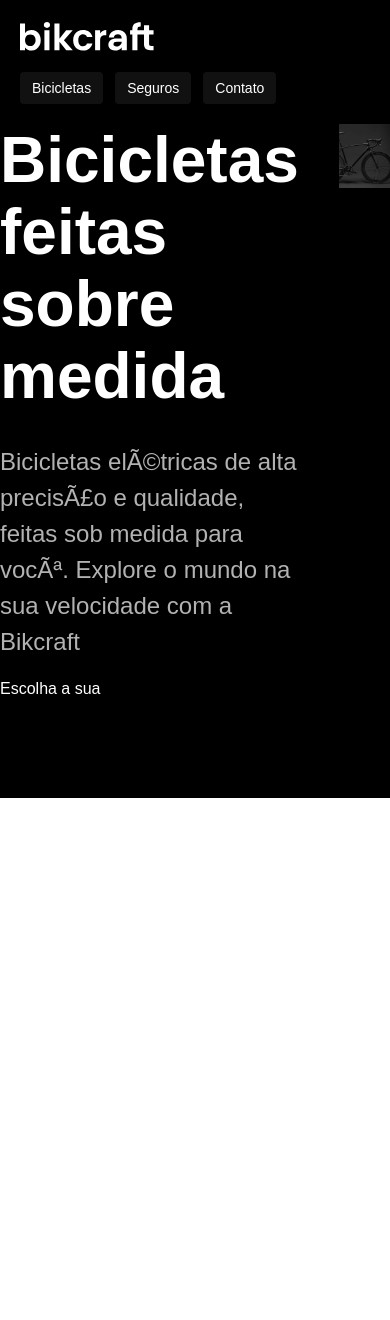
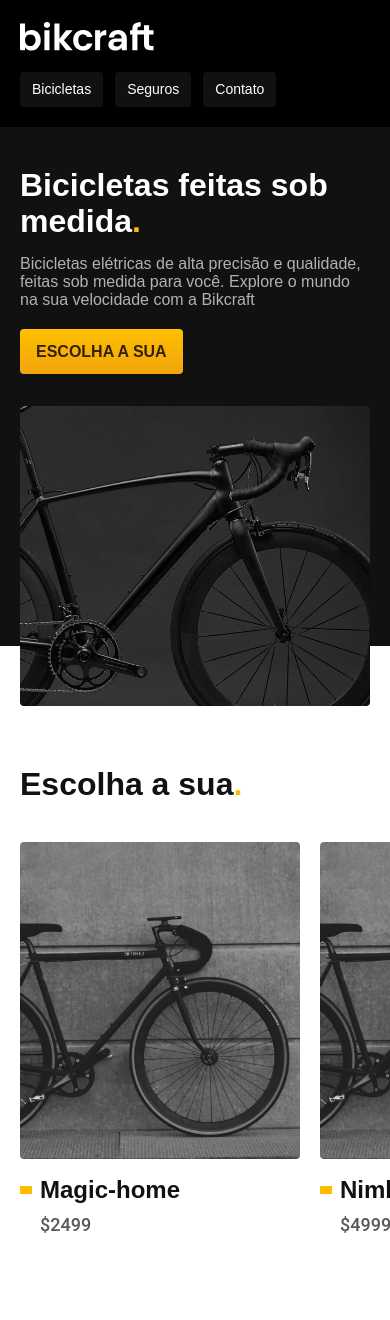
Before and after one commit to Kayansouza/Bickcraft, a plain HTML site: page index.html in a window 390 px wide. Shown: the top 1320 px of the page. Before the commit the page ends 844 px from the top, so only its background shows below. Drawn offline with Linux system fonts and the light colour scheme.

Commit message:
Atualizações do Bikcraft

```diff
--- /dev/null
+++ b/css/bicletas/bicicletas-lista.css
@@ -0,0 +1,65 @@
+.bicicletas-lista {
+    padding-top: 60px;
+    padding-bottom: 120px;
+}
+
+.bicicletas-lista h2{
+    margin-bottom: 40px;
+}
+
+.bicicletas-lista ul {
+    display: flex;
+    gap: 40px;
+    padding: 0 20px 20px 20px;
+    max-width: 1400px;
+    margin-left: auto;
+    margin-right: auto;
+    overflow-x: auto;
+}
+
+.bicicletas-lista li{
+    flex: 1;
+min-width: 280px;
+}
+
+.bicicletas-lista a {
+    display: block;
+}
+
+.bicicletas-lista img {
+    margin-bottom: 16px;
+}
+
+.bicicletas-lista h3 {
+    margin-bottom: 8px;
+    display: flex;
+    align-items: center;
+}
+
+.bicicletas-lista h3::before {
+    content: '';
+    display: inline-block;
+    height: 8px;
+    width: 12px;
+    margin-right: 8px;
+    background-color: var(--cor-p1);
+    transition: width 0.2s;
+}
+
+.bicicletas-lista a:hover h3::before {
+    width: 24px;
+}
+
+.bicicletas-lista li span {
+    padding-left: 20px;
+}
+
+@media (max-width: 800px) {
+    .bicicletas-lista {
+        padding-bottom: 60px;
+    }
+
+    .bicicletas-lista ul {
+        gap: 20px;
+    }
+}
--- /dev/null
+++ b/css/global/global.css
@@ -0,0 +1,35 @@
+body {
+    margin: 0px;
+    font-family: Arial, Helvetica, sans-serif;
+    color: #111111;
+    padding-bottom: 600px;
+  }
+
+  h1,
+  h2,
+  h3,
+  h4,
+  ul,
+  p {
+    margin: 0px;
+  }
+
+  ul {
+    padding: 0px;
+    list-style: none;
+  }
+
+  a {
+    text-decoration: none;
+    color: inherit;
+  }
+
+  img {
+    max-width: 100%;
+    display: block;
+    border-radius: 4px;
+  }
+
+  img[src$='.jpg'] {
+    border-radius: 4px;
+  }
--- /dev/null
+++ b/css/global/header.css
@@ -0,0 +1,67 @@
+.header-bg {
+    background-color: var(--cor-12);
+  }
+
+  .header {
+    display: flex;
+    flex-wrap: wrap;
+    gap: 20px;
+    justify-content: space-between;
+    align-items: center;
+    padding-top: 20px;
+    padding-bottom: 20px;
+  }
+
+  .header-menu {
+    display: flex;
+    flex-wrap: wrap;
+    gap: 40px;
+  }
+
+  .header-menu a {
+    display: inline-block;
+    padding: 16px 0px;
+    position: relative;
+  }
+
+  .header-menu a:after {
+    content: "";
+    display: block;
+    height: 2px;
+    width: 0px;
+    background: var(--cor-0);
+    margin-top: 4px;
+    transition: 0.3s;
+    position: absolute;
+  }
+
+  .header-menu a:hover:after {
+    width: 100%;
+  }
+
+  @media (max-width: 800px) {
+    .header-menu {
+      gap: 20px;
+    }
+    .header-menu a {
+      background: var(--cor-11);
+      padding: 12px 16px;
+      border-radius: 4px;
+    }
+    .header-menu a:hover {
+      background-color: var(--cor-10);
+    }
+    .header a:after {
+      display: none;
+    }
+  }
+
+  @media (max-width: 600px) {
+    .header-menu {
+      gap: 12px;
+    }
+    .header-menu a {
+      padding: 8px 12px;
+      font-size: 14px;
+    }
+  }
--- /dev/null
+++ b/css/home/introduaçao.css
@@ -0,0 +1,52 @@
+.introducao-bg {
+    background: var(--cor-12);
+    box-shadow: inset 0 -120px var(--cor-0);
+  }
+
+  .introducao {
+    display: grid;
+    grid-template-columns: 1fr 1fr;
+    gap: 0px 40px;
+
+  }
+
+  .introducao-conteudo {
+    align-self: end;
+    padding-bottom: 200px;
+  }
+
+  .introducao img {
+    height: 100%;
+    object-fit: cover;
+    border-radius: 4px;
+  }
+
+  .introducao h1 {
+    margin-bottom: 32px;
+  }
+
+  .introducao p {
+    margin-bottom: 20px;
+  }
+
+  @media (max-width: 800px) {
+    .introducao-bg {
+      background: var(--cor-11);
+      padding-top: 40px;
+      box-shadow: inset 0 -60px #ffffff;
+    }
+    .introducao {
+      grid-template-columns: 1fr;
+      gap: 32px;
+    }
+    .introducao-conteudo {
+      padding-bottom: 0px;
+    }
+    .introducao h1 {
+      margin-bottom: 16px;
+    }
+    .introducao img {
+      height: 300px;
+      width: 100%;
+    }
+  }
--- a/css/style.css
+++ b/css/style.css
@@ -1,131 +1,17 @@
-body{
-    margin: 0;
-    font-family: Arial, Helvetica, sans-serif;
-}
-
-h1,ul,
-p{
-    margin: 0px;
-}
-
-ul{
-    padding: 0;
-    list-style: none;
-}
-
-a {
-    text-decoration: none;
-    color: inherit;
-}
-
-img{
-    max-width: 100%;
-    display: block;
-}
 
 
-.header-bg{
-    background-color: #000000;
-}
+@import '/css/global/global.css';
+@import './utilidades/tipografia.css';
+@import './utilidades/cores.css';
 
-.header{
-    display: flex;
-    flex-wrap: wrap;
-    gap: 20px;
-    justify-content: space-between;
-    align-items: center;
-    box-sizing: border-box;
-    padding: 20px;
-    max-width: 1200px;
-    margin-left: auto;
-    margin-right: auto;
-}
 
-.header-menu{
-    display: flex;
-    flex-wrap: wrap;
-    gap: 40px;
-}
+@import './global/header.css';
 
-.header-menu a {
-    color: #ffffff;
-    display: inline-block;
-    padding: 16px 0px;
-    font-size: 18px;
-    position: relative;
-}
+/* Ultilidades */
+@import './utilidades/componentes.css';
 
-.header-menu a:after{
-    content: "";
-    display: block;
-    height: 2px;
-    width: 0px;
-    background: #ffffff;
-    margin-top: 4px;
-    transition: 0.3s;
-    position: absolute;
+/* HOME*/
+@import './home/introduaçao.css';
 
-}
-
-.header-menu a:hover:after {
-    width: 100%;
-}
-
-@media (max-width: 800px){
-    .header-menu{
-        gap: 20px;
-    }
-
-    .header-menu a{
-        background: #111111;
-        padding: 12px 6px;
-        border-radius: 4px;
-    }
-
-    .header-menu a::hover{
-        background-Color: #2e2e2e;
-    }
-    .header a::after{
-        display: none;
-    }
-}
-
-@media (max-width: 600px){
-    .header-menu{
-        gap:12px;
-    }
-
-    .header-menu a{
-        padding: 8px 12px;
-        font-size: 14px;
-    }
-}
-
-.introducao-bg{
-    background: #000000;
-    color: #ffffff;
-}
-
-.introducao{
-    display: grid;
-    grid-template-columns: 1fr 1fr;
-    gap: 0px 40px;
-}
-
-.introducao-conteudo {
-    align-self: end;
-    padding-bottom: 80px;
-}
-
-.introducao h1{
-    margin-bottom: 32px;
-    font-size: 64px;
-    line-height: 1.125;
-}
-
-.introducao p{
-    margin-bottom: 20px;
-    font-size: 24px;
-    line-height: 1.5;
-    color: #b2b2b2;
-}
+/* Bicicletas */
+@import './bicletas/bicicletas-lista.css';
--- /dev/null
+++ b/css/utilidades/componentes.css
@@ -0,0 +1,31 @@
+.container{
+  box-sizing: border-box;
+  max-width: 1200px;
+  padding-left: 20px;
+  padding-right: 20px;
+  margin-left: auto;
+  margin-right: auto;
+}
+
+
+.botao {
+    display: inline-block;
+    padding: 16px 32px;
+    background: linear-gradient(#ffbf00, #f2a50c);
+    border-radius: 4px;
+    box-shadow: 0 1px 2px rgba(0, 0, 0, 0.1);
+    text-transform: uppercase;
+    color: var(--cor-p5);
+    font: 600 1.125rem/1.35 "Poppins", sans-serif;
+  }
+
+  .botao:hover {
+    background: linear-gradient(#ffb60d, #e59317);
+  }
+
+  @media (max-width: 600px) {
+    .botao {
+      padding: 12px 16px;
+      font-size: 1rem;
+    }
+  }
--- /dev/null
+++ b/css/utilidades/cores.css
@@ -0,0 +1,75 @@
+:root {
+    --cor-0: #ffffff;
+    --cor-1: #f7f7f7;
+    --cor-2: #ededed;
+    --cor-3: #dedede;
+    --cor-4: #cccccc;
+    --cor-5: #b2b2b2;
+    --cor-6: #9c9c9c;
+    --cor-7: #717171;
+    --cor-8: #595959;
+    --cor-9: #404040;
+    --cor-10: #2e2e2e;
+    --cor-11: #111111;
+    --cor-12: #000000;
+    --cor-p1: #ffbb00;
+    --cor-p2: #e4a30b;
+    --cor-p3: #a66f00;
+    --cor-p4: #664400;
+    --cor-p5: #332200;
+  }
+
+  .cor-0 {
+    color: var(--cor-0);
+  }
+  .cor-1 {
+    color: var(--cor-1);
+  }
+  .cor-2 {
+    color: var(--cor-2);
+  }
+  .cor-3 {
+    color: var(--cor-3);
+  }
+  .cor-4 {
+    color: var(--cor-4);
+  }
+  .cor-5 {
+    color: var(--cor-5);
+  }
+  .cor-6 {
+    color: var(--cor-6);
+  }
+  .cor-7 {
+    color: var(--cor-7);
+  }
+  .cor-8 {
+    color: var(--cor-8);
+  }
+  .cor-9 {
+    color: var(--cor-9);
+  }
+  .cor-10 {
+    color: var(--cor-10);
+  }
+  .cor-11 {
+    color: var(--cor-11);
+  }
+  .cor-12 {
+    color: var(--cor-12);
+  }
+  .cor-p1 {
+    color: var(--cor-p1);
+  }
+  .cor-p2 {
+    color: var(--cor-p2);
+  }
+  .cor-p3 {
+    color: var(--cor-p3);
+  }
+  .cor-p4 {
+    color: var(--cor-p4);
+  }
+  .cor-p5 {
+    color: var(--cor-p5);
+  }
--- /dev/null
+++ b/css/utilidades/tipografia.css
@@ -0,0 +1,75 @@
+.font-1-xs {
+  font: 400 0.75rem/1.35 "Poppins", sans-serif;
+}
+
+.font-2-xs {
+  font: 400 0.875rem/1.43 "Roboto", sans-serif;
+}
+
+.font-1-s {
+  font: 400 1rem/1.5 "Poppins", sans-serif;
+}
+
+.font-2-s {
+  font: 400 1rem/1.5 "Roboto", sans-serif;
+}
+
+.font-1-m,
+.font-1-m-b {
+  font: 400 1.125rem/1.35 "Poppins", sans-serif;
+}
+
+.font-1-m-b {
+  font-weight: 600;
+}
+
+.font-2-m {
+  font: 500 1.125rem/1.35 "Roboto", sans-serif;
+}
+
+.font-1-l {
+  font: 400 1.5rem/1.5 "Poppins", sans-serif;
+}
+
+.font-2-l,
+.font-2-l-b {
+  font: 400 1.5rem/1.5 "Roboto", sans-serif;
+}
+
+.font-2-l-b {
+  font-weight: 500;
+  letter-spacing: 0.015em;
+  text-transform: uppercase;
+}
+
+.font-1-xl {
+  font: 600 2rem/1.25 "Poppins", sans-serif;
+}
+
+.font-2-xl {
+  font: 500 2rem/1.25 "Roboto", sans-serif;
+}
+
+.font-1-xxl {
+  font: 600 4rem/1.125 "Poppins", sans-serif;
+}
+
+@media (max-width: 1200px) {
+  .font-1-xxl {
+    font-size: 3rem;
+  }
+  .font-2-l,
+  .font-2-l-b {
+    font-size: 1.125rem;
+  }
+}
+
+@media (max-width: 800px) {
+  .font-1-xxl {
+    font-size: 2rem;
+  }
+  .font-1-xl,
+  .font-2-xl {
+    font-size: 1.5rem;
+  }
+}
--- a/index.html
+++ b/index.html
@@ -1,45 +1,77 @@
 <!DOCTYPE html>
-<html  lang="pt-br">
+<!DOCTYPE html>
+<html lang="pt-br">
+
 <head>
-        <meta charset="UTF -8">
+    <meta charset="UTF-8">
     <meta name="viewport" content="width=device-width, initial-scale=1.0">
-        <title> Bickcraft - Bicletas Elétricas</title>
-        <meta name="description" content="Bicletas elétricas de alta precisão e qualidade,
-        feitas sob medida para o cliente. Explore o mundo na velocidade com Bickcraft">
+    <title>Bikcraft - Bicicletas Elétricas</title>
+    <meta name="description" content="Bicicletas elétricas de alta precisão e qualidade, feitas sob medida para o cliente. Explore o mundo na velocidade com a Bikcraft">
     <link rel="stylesheet" href="./css/style.css">
 </head>
+
 <body>
     <header class="header-bg">
-        <div class="header">
+        <div class="header container">
             <a href="./">
                 <img src="./img/bikcraft.svg" alt="Bikcraft">
             </a>
 
             <nav aria-label="primaria">
-            <ul class="header-menu">
-                <li><a href="./Bicicletas.html">Bicicletas</a>
-                <li><a href="./Seguros.html">Seguros</a>
-                <li><a href="./Contato.html">Contato</a>
-                </li>
+                <ul class="header-menu font-1-m cor-0">
+                    <li><a href="./Bicicletas.html">Bicicletas</a></li>
+                    <li><a href="./Seguros.html">Seguros</a></li>
+                    <li><a href="./Contato.html">Contato</a></li>
                 </ul>
             </nav>
         </div>
     </header>
 
     <main class="introducao-bg">
-        <div class="introducao">
+        <div class="introducao container">
             <div class="introducao-conteudo">
-            <h1>Bicicletas feitas sobre medida</h1>
-            <p>Bicicletas elétricas de alta precisão e qualidade, feitas sob medida para você.
+                <h1 class="font-1-xxl cor-0">Bicicletas feitas sob medida<span class="cor-p1">.</span></h1>
+                <p class="font-2-1 cor-5">Bicicletas elétricas de alta precisão e qualidade, feitas sob medida para você.
                     Explore o mundo na sua velocidade com a Bikcraft</p>
-                <a href="./img/bicicletas.html">Escolha a sua</a>
-            </div>
-                <img src="./img/fotos/introducao.jpg" alt="Bicicleta elétrica preta.">
-            </p>
-
+                <a class="botao" href="./Bicicletas.html">Escolha a sua</a>
             </div>
 
+            <div>
+                <img src="./img/fotos/introducao.jpg" alt="Bicicleta elétrica preta.">
+            </div>
+        </div>
     </main>
+
+    <article class="bicicletas-lista">
+        <h2 class="container font-1-xxl">Escolha a sua<span class="cor-p1">.</span></h2>
+
+        <ul>
+            <li>
+                <a href="./bicicletas/magic.html">
+                    <img src="./img/bicicletas/magic-home.jpg" alt="Bicicletas-preta">
+                    <h3 class="font-1-xl">Magic-home</h3>
+                    <span class="font-2-m cor-8">$2499</span>
+                </a>
+            </li>
+
+            <li>
+                <a href="./bicicletas/Nimbus.html">
+                    <img src="./img/bicicletas/magic-home.jpg" alt="Bicicletas-preta">
+                    <h3 class="font-1-xl">Nimbus Stark</h3>
+                    <span class="font-2-m cor-8">$4999</span>
+                </a>
+            </li>
+
+            <li>
+                <a href="./bicicletas/Nebula.html">
+                    <img src="./img/bicicletas/magic-home.jpg" alt="Bicicletas-preta">
+                    <h3 class="font-1-xl">Nebula Cosmic</h3>
+                    <span class="font-2-m cor-8">$3000</span>
+                </a>
+            </li>
+        </ul>
+    </article>
+
 </body>
 
 </html>
```
Lines whose indentation alone changed are shown as unchanged.
